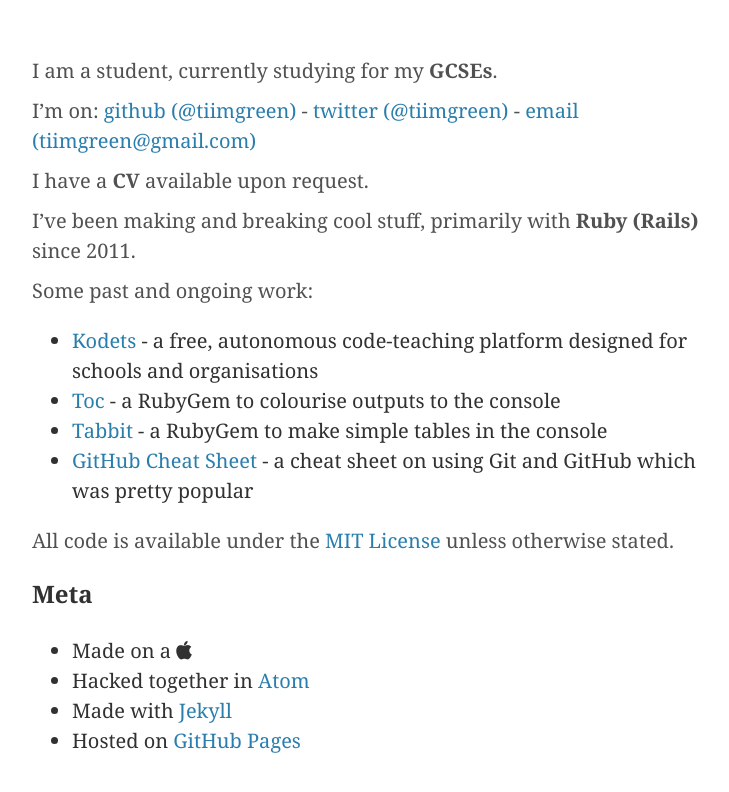
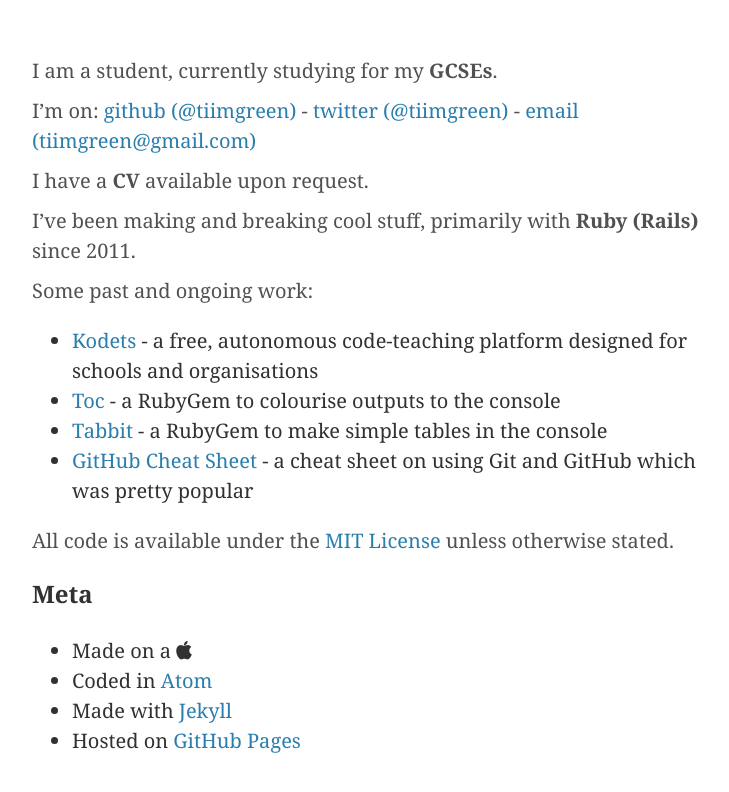
Before and after one commit to tiimgreen/tiimgreen.github.io, a Jekyll site: the page built from about.md, in a window 1280 px wide, cut to the strip 354-1226 px from the top of the page. Shown: the top 792 px of the strip, without its empty margins (258-987 px from the left). Built offline with Jekyll 4.4.1, drawn with Linux system fonts in a browser that asks for light colours; nearby versions of some CDN libraries; some web fonts are replaced; Markdown is read by kramdown in place of the engine named in the settings.

Commit message:
Update about page

```diff
--- a/about.md
+++ b/about.md
@@ -23,6 +23,6 @@
 ### Meta
 
 - Made on a <i class="fa fa-apple"></i>
-- Hacked together in [Atom](https://atom.io/)
+- Coded in [Atom](https://atom.io/)
 - Made with [Jekyll](http://jekyllrb.com/)
 - Hosted on [GitHub Pages](https://pages.github.com/)
```
